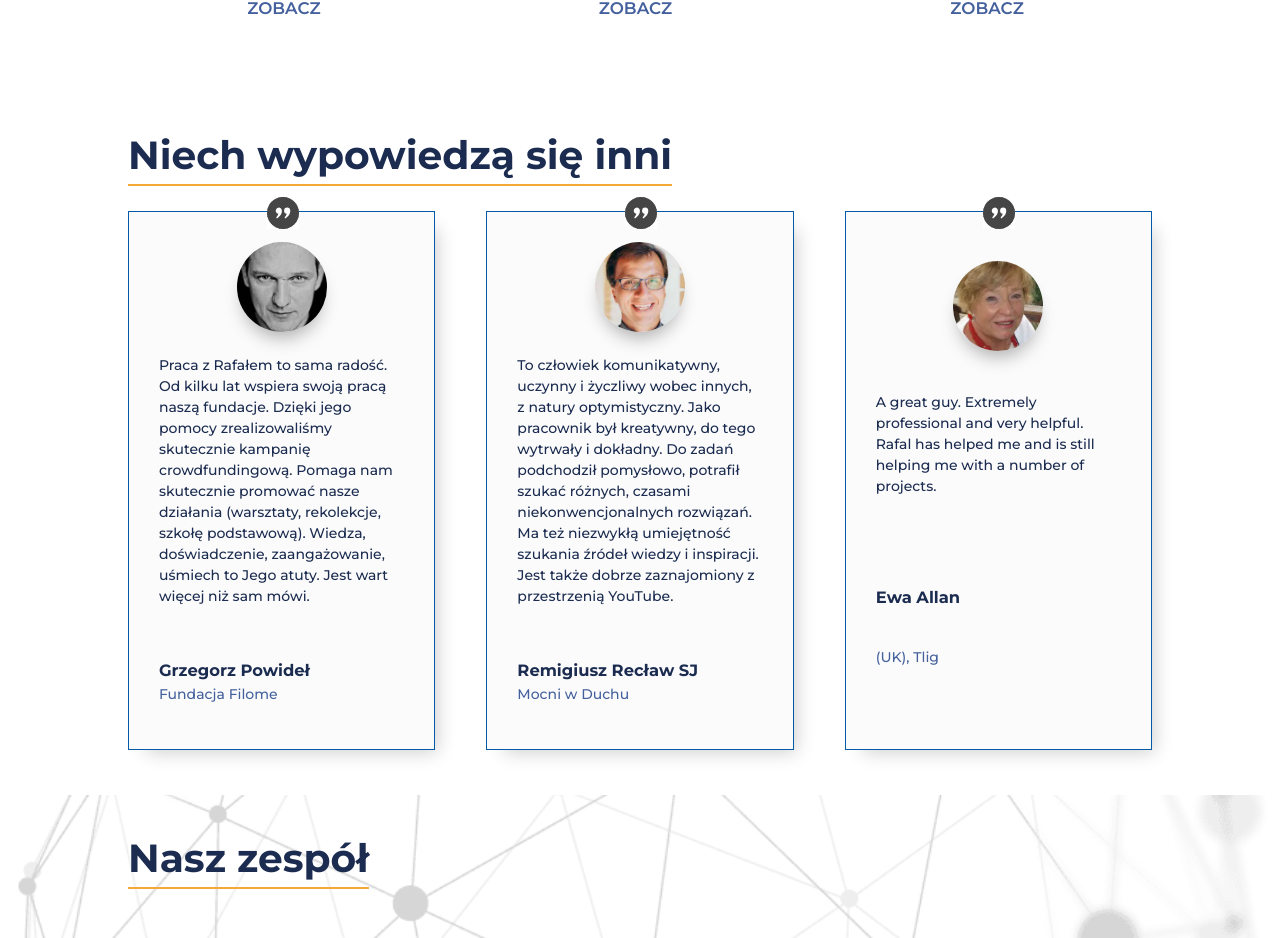
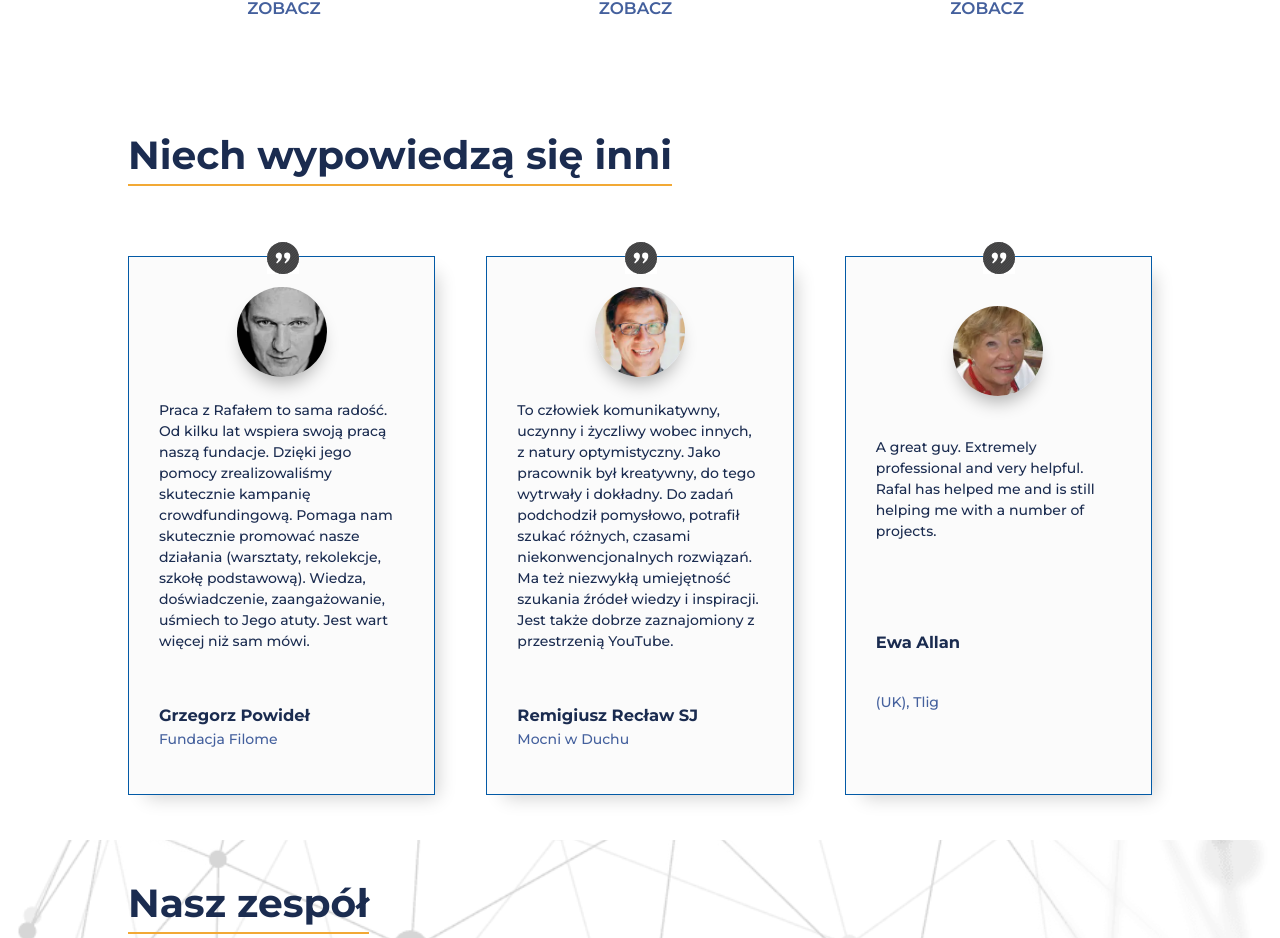
Before and after one commit to Rehaeel/rafal.prokopiak.pl, a React (Create React App) app: page / in a window 1280 px wide. Shown: the part 1160-2098 px from the top of the page. Built offline with nearby package versions, Linux system fonts and the light colour scheme.

Commit message:
reference heading fix

```diff
--- a/src/components/sections/references/references.css
+++ b/src/components/sections/references/references.css
@@ -11,6 +11,7 @@
 
 .references-section span {
     width: 100%;
+    padding-bottom: var(--padding);
 }
 
 .reference {
```
